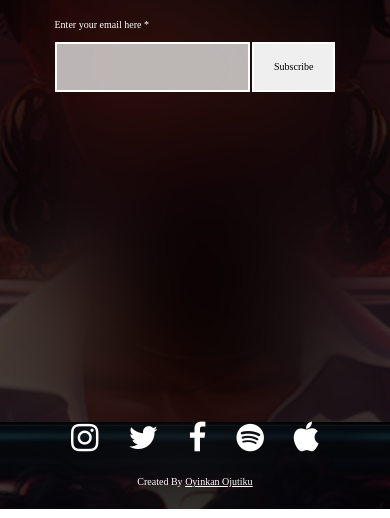
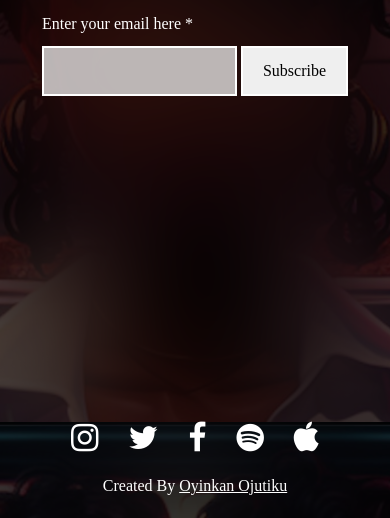
Before and after one commit to Lyn-Cara/Lyn-Cara.github.io, a plain HTML site: page index.html in a window 390 px wide. Shown: the part 422-940 px from the top of the page. Drawn offline with Linux system fonts and the light colour scheme; a web font is replaced by a local one.

Commit message:
last try

```diff
--- a/style.css
+++ b/style.css
@@ -90,6 +90,8 @@ footer {
 footer .links {
     display: flex;
     flex-wrap: nowrap;
+    justify-content: center;
+    width: 100%;
 }
 
 footer .links a{
@@ -106,9 +108,6 @@ footer p a {
 }
 
 @media only screen and (max-width: 600px) {
-    body {
-        font-size: 10px;
-    }
 
     main h2 {
         font-size: 3rem;
```
